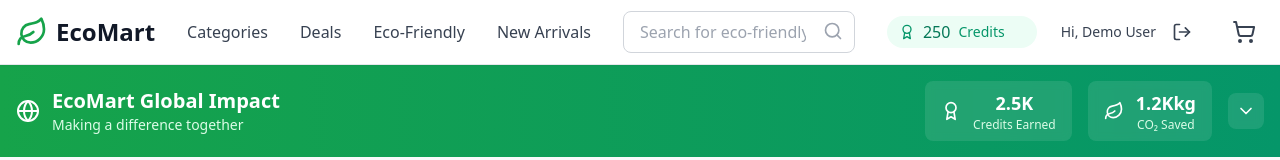
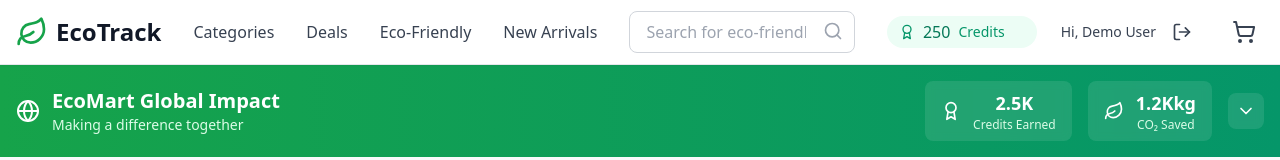
Before and after one commit to Losthero1640/E-Commerce, a React (Vite) app: page / in a window 1280 px wide. Shown: the top 160 px of the page. Built offline with nearby package versions, Linux system fonts and the light colour scheme; no server answers; the database is empty.

Commit message:
Updated Header.jsx

```diff
--- a/src/components/Header.jsx
+++ b/src/components/Header.jsx
@@ -37,7 +37,7 @@
             <div className="flex items-center space-x-8">
               <div className="flex items-center space-x-2">
                 <Leaf className="w-8 h-8 text-green-600" />
-                <span className="text-2xl font-bold text-gray-900">EcoMart</span>
+                <span className="text-2xl font-bold text-gray-900">EcoTrack</span>
               </div>
 
               {/* Desktop Navigation */}
```
